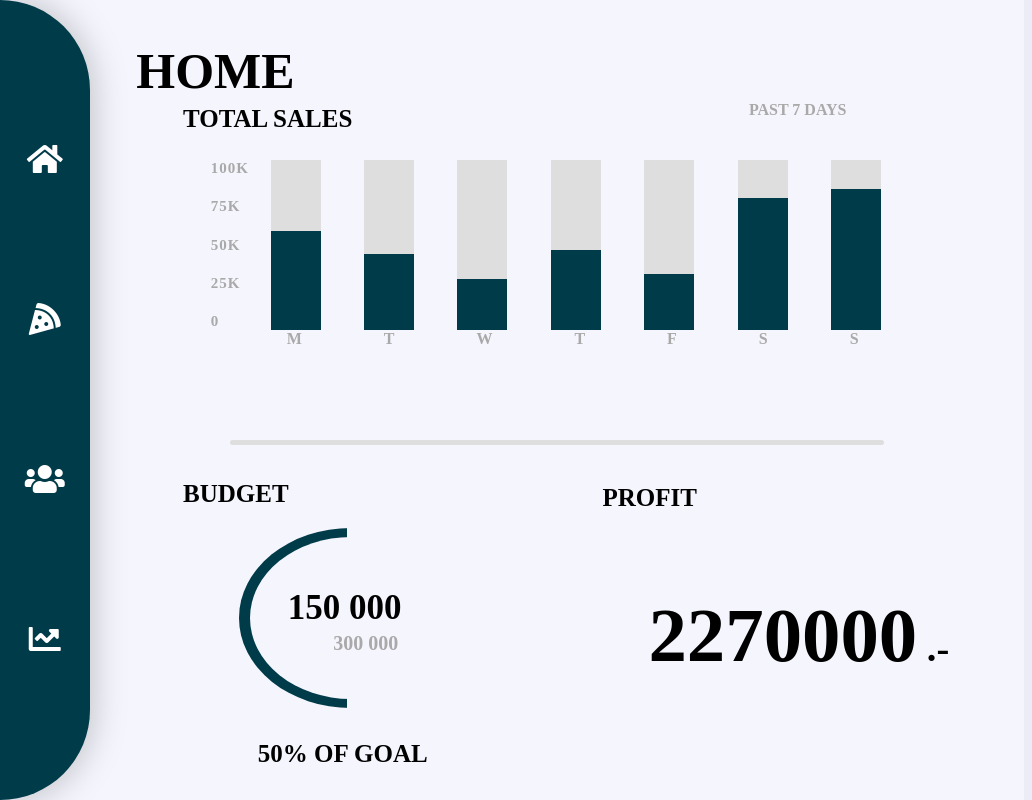
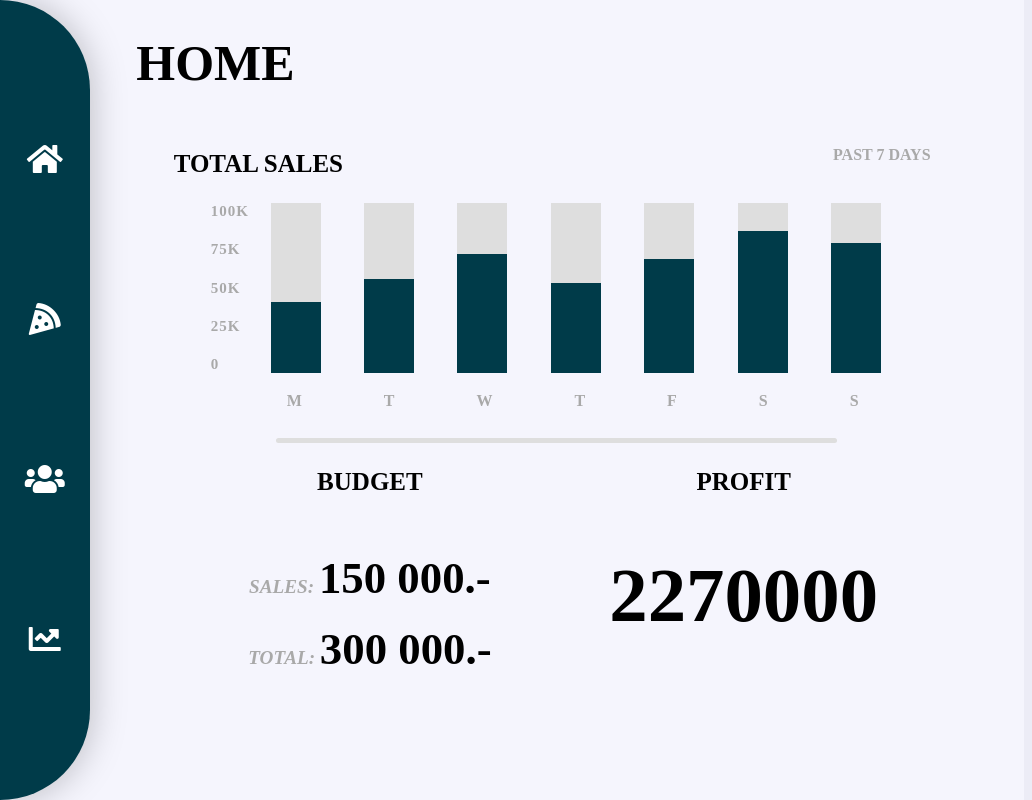
Before and after one commit to Velpre/Gyldene-pizza, a plain HTML site: page html/home.html in a window 1280 px wide. Shown: the full height of the page, 0-1032 px from the left. Drawn offline with Linux system fonts and the light colour scheme; a web font is replaced by a local one.

Commit message:
ferdig med første utkast av home

```diff
--- a/JS/home.js
+++ b/JS/home.js
@@ -6,22 +6,23 @@ let mainTextHome = `
 
 
     <h1 class="home-header">HOME</h1>
+    <div class="home-header-div">
     <h3 class="total-sales-header">TOTAL SALES</h3>
     <h4 class="total-past-header">PAST 7 DAYS</h4>
+    </div>
 
     <!-- Total sales container -->
     <div class="total_sales_container">
 
         <div class="sales_numbers_container">
           <span>100K</span>
-          <span class="sales_75">75K</span>
-          <span class="sales_50">50K</span>
-          <span class="sales_25">25K</span>
-          <span class="sales_0">0</span>
+          <span>75K</span>
+          <span>50K</span>
+          <span>25K</span>
+          <span>0</span>
         </div>
 
-
-    <div class="diagrams_container">
+        <div class="diagrams_container">
         <div class="diagram">
            <div class="diagram-filled"></div>
         </div>
@@ -49,52 +50,44 @@ let mainTextHome = `
        <div class="diagram">
         <div class="diagram-filled"></div>
        </div>
-    </div>
+       </div>
 
-    <div class="week">
-      <span class="week_monday">M</span>
-      <span class="week_tuesday">T</span>
-      <span class="week_wednesday">W</span>
-      <span class="week_thursday">T</span>
-      <span class="week_friday">F</span>
-      <span class="week_saturday">S</span>
-      <span class="week_sunday">S</span>
-    </div>
+       <div class="week">
+      <span>M</span>
+      <span>T</span>
+      <span>W</span>
+      <span>T</span>
+      <span>F</span>
+      <span>S</span>
+      <span>S</span>
+      </div>
   </div>
 
   <!-- Horisontal og vertical linje som deler grafene -->
 
-    <div class="horizontal_line"></div>
-    <div class="vertical_line"></div>
+  <div class="horizontal_line"></div>
 
-  <!-- Budget -->
-  <div class="budget_page_container">
-  <span>BUDGET</span>
-    <div class="goal_circle">
-      <div class="goal_circle_inside">
-        <div class="goal_circle_inside2"></div>
+  <!-- Budget & Profit -->
+  <div class="budget-profit-container">
+
+    <div class="budget-container">
+      <h3 class="budget-header">BUDGET</h3>
+
+      <p class="budget-sales-header">SALES: <span class="span-sales">150 000.-</span></p>
+      <p class="budget-total-header">TOTAL: <span class="span-total">300 000.-</span></p>
+
+
+    </div>
+
+
+    <div class="profit-container">
+
+      <h3 class="profit-header">PROFIT</h3>
+      <div class="total_profit_number">
+      <span >$</span><span class="profit_k"> .-</span>
       </div>
     </div>
-
-    <div class="total_circel">
-      <span class="accomplished_number">150 000</span>
-      <span class="total_goal_number">300 000</span>
-    </div>
-
-      <span class="percent_accomplished_txt">50% OF GOAL</span>
   </div>
-
-  <!-- Profit -->
-  <div class="profit_container">
-
-      <span class="profit_title">PROFIT</span>
-
-
-      <div class="total_profit_div">
-      <span class="total_profit_number">$</span><span class="profit_k"> .-</span>
-      </div>
-  </div>
-
 `
 // Loader opp homecontent når siden lastes opp og printer ut home content når brukeren klikker på Home
 window.onload = mainContentHome.innerHTML = mainTextHome;
--- a/css/home.css
+++ b/css/home.css
@@ -21,24 +21,25 @@ body {
 
 /* Headers */
 .home-header {
-  position: absolute;
-  top: 1%;
-  left: 5%;
+  margin-left: 5%;
   font-size: 50px;
 }
 
 .total-sales-header {
-  position: absolute;
-  top: 10%;
-  left: 10%;
   font-size: 25px;
+  margin-left: 10%;
+  display: inline-block;
 }
 
 .total-past-header{
-  position: absolute;
-  top:10%;
-  right: 19%;
+  display: inline-block;
   color: #A9A9A9;
+}
+
+.home-header-div{
+  display: flex;
+  justify-content: space-between;
+  width: 90%;
 }
 
 
@@ -46,11 +47,10 @@ body {
 
 .total_sales_container {
   width: 100%;
-  position: absolute;
-  top: 20%;
   display:flex;
   justify-content: center;
   flex-wrap: wrap;
+
 }
 
 /* Sales tall skala */
@@ -64,181 +64,113 @@ body {
 }
 
 /* Uke dagene under søyle diagramen */
-
  .week {
   color: #A9A9A9;
   font-size: 16px;
   display: flex;
   justify-content: space-around;
   width: 70%;
-  margin: auto;
+  margin-top: 2%;
   position: relative;
   left:1.7%;
-}
+
+  }
 
 /* Søyle diagram */
 .diagrams_container {
-display: flex;
-justify-content: space-around;
-width: 70%;
+  display: flex;
+  justify-content: space-around;
+  width: 70%;
 }
 
-/* Søylene : Laget med egen css og egen html*/
+/* Søylene som fyller seg opp ved hjelp av JS og data fra sales module*/
 .diagram {
   width: 50px;
   height: 170px;
-  background: #003B49;
+  background: #DEDEDE;
+  transform: rotate(180deg);
+
 }
 
 .diagram-filled {
-  height: 100%;
+  height: 0%;
   width: 100%;
-  background-color: #DEDEDE;
+  background-color: #003B49;
   transition: 2s;
 }
 
-.diagram_2_filled {
-  height: 100%;
-  width: 100%;
-  background-color: #DEDEDE;
-  transition: 2s;
-}
-
-
-.diagram_3_filled {
-  height: 100%;
-  width: 100%;
-  background-color: #DEDEDE;
-  transition: 2s;
-}
-
-
-.diagram_4_filled {
-  height: 100%;
-  width: 100%;
-  background-color: #DEDEDE;
-  transition: 2s;
-}
-
-
-.diagram_5_filled {
-  height: 100%;
-  width: 100%;
-  background-color: #DEDEDE;
-  transition: 2s;
-}
-
-.diagram_6_filled {
-  height: 100%;
-  width: 100%;
-  background-color: #DEDEDE;
-  transition: 2s;
-}
-
-.diagram_7_filled {
-  height: 100%;
-  width: 100%;
-  background-color: #DEDEDE;
-  transition: 2s;
-}
-
-
 /* Linjer som deler skjermen */
 .horizontal_line {
-  width: 70%;
+  width: 60%;
+  margin:  3% auto 0;
   height: 5px;
-  position: absolute;
-  top: 55%;
-  left:50%;
-  transform: translateX(-50%);
   background: #DEDEDE;
   border-radius: 20px;
 }
 
+/* Container for budget og profit delen */
 
-
-/* Sirkel delen - Budget  */
-.budget_page_container {
-  width: 40%;
-  height: 30%;
-  position: absolute;
-  top: 60%;
-  left: 10%;
-  font-size: 25px;
+.budget-profit-container{
+  text-align: center;
+  display:flex;
+  justify-content:space-around;
+  width: 80%;
+  margin: auto;
+}
+/* Budget delen  */
+.budget-container{
+  width: 50%;
 }
 
-.goal_circle {
-  position: absolute;
-  top: 20%;
-  left: 15%;
-  width: 60%;
-  height: 75%;
-  background: #003B49;
-  border-radius: 50%;
+.budget-header{
+  font-size: 25px;
+  margin-bottom: 15%;
 }
 
-.goal_circle_inside {
-  position: relative;
-  left: 5%;
-  top: 5%;
-  width: 90%;
-  height: 90%;
-  background-color: #f5f5fd;
-  border-radius: 50%;
+.budget-sales-header{
+ font-size: 1.5vw;
+ font-style: italic;
+ color:#A9A9A9;
 }
 
-.goal_circle_inside2 {
-  position: relative;
-  top: -10%;
-  left: 48%;
-  height: 120%;
-  background-color: #f5f5fd;
+.span-sales{
+ font-size: 3.5vw;
+ font-style: normal;
+ color: #000;
 }
 
-.total_circel {
-  position: absolute;
-  top: 45%;
-  left: 28%;
+.budget-total-header{
+ font-size: 1.5vw;
+ font-style: italic;
+ color:#A9A9A9;
 }
-
-.accomplished_number {
-  font-size: 35px;
-  display: block;
-}
-
-.total_goal_number {
-  font-size: 20px;
-  margin-left: 40%;
-  color:  #A9A9A9;
-}
-
-.percent_accomplished_txt {
-  position: absolute;
-  margin-top: 20px;
-  top: 100%;
-  left: 20%;
-  font-size: 25px;
+.span-total{
+ font-size: 3.5vw;
+ font-style: normal;
+ color: #000;
 }
 
 /* Profit delen */
-
-.profit_title {
+.profit-container{
+  width: 50%;
+}
+.profit-header {
   font-size: 25px;
-  position: absolute;
-  bottom: 36%;
-  right: 35%;
+  margin-bottom: 15%;
 }
-
-.total_profit_div{
-  position: absolute;
-  bottom: 15%;
-  right: 8%;
-}
-
 .total_profit_number {
   font-size: 6vw;
 }
-
 .profit_k{
   font-size: 3vw;
 }
+
+@media screen and (max-width: 920px) {
+
+  .main-content{
+    width: 93%;
+
+  }
+
+
+}
--- a/modules/SalesModule.js
+++ b/modules/SalesModule.js
@@ -12,7 +12,7 @@ const SalesModule = ( function (){
         grossRevenueAccThisYear: 500000,
         grossRevenuePreviousYear: 700000,
 
-        revenueDaysLastweek : [ 7000, 8500,9000,23500,11000,20000,600]
+        revenueDaysLastweek : [ 7000, 8500,9000,23500,11000,60000,60000]
     },
     {
         name: "Nydalen",
@@ -25,7 +25,7 @@ const SalesModule = ( function (){
         grossRevenueAccThisYear: 300000,
         grossRevenuePreviousYear: 600000,
 
-        revenueDaysLastweek : [ 5000, 9500,16000,10500,25000,1000,1200]
+        revenueDaysLastweek : [ 5000, 9500,16000,10500,25000,11000,1200]
     },
     {
         name: "Grunerløkka",
@@ -39,7 +39,7 @@ const SalesModule = ( function (){
         grossRevenueAccThisYear: 500000,
         grossRevenuePreviousYear: 900000,
 
-        revenueDaysLastweek : [ 10000, 13500,15000,14500,16000,1000,160]
+        revenueDaysLastweek : [ 10000, 13500,15000,14500,16000,11000,160]
     },
     {
         name: "Karl-Johan",
@@ -53,7 +53,7 @@ const SalesModule = ( function (){
         grossRevenueAccThisYear: 300000,
         grossRevenuePreviousYear: 500000,
 
-        revenueDaysLastweek : [ 20000, 23500,30000,4500,15000,500,15000]
+        revenueDaysLastweek : [ 20000, 23500,30000,4500,15000,1500,15000]
     }
     ]
 
@@ -72,6 +72,7 @@ const SalesModule = ( function (){
         return total;
     }
 
+console.log(getTotalperDay(0))
 
 
 
```
